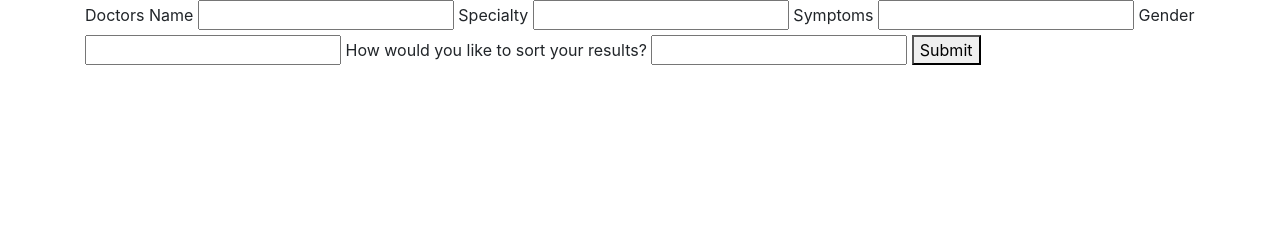
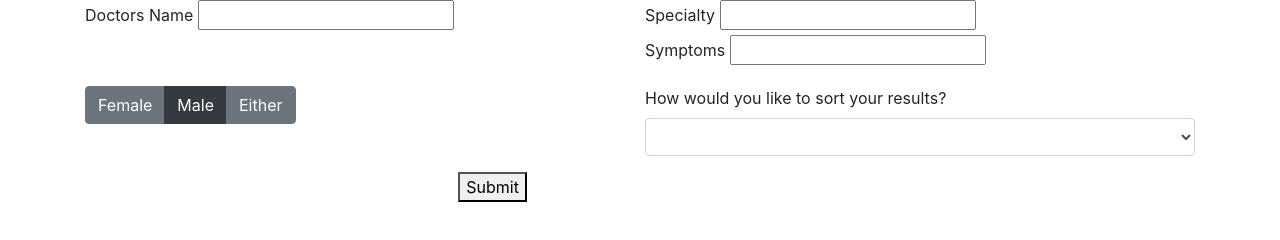
Before and after one commit to vstankatz/Dr-Gimme-the-News, a website built with webpack: page src/index.html in a window 1280 px wide. Built offline with nearby package versions, Linux system fonts and the light colour scheme.

Commit message:
add translation for radio and select input for API

```diff
--- a/src/index.html
+++ b/src/index.html
@@ -8,18 +8,68 @@
     <div class="container">
       <div class="doctorSearch">
         <form id="searchDoctor">
+          <div class="form-row">
+            <div class="form-group col-sm-6">
+
               <label>Doctors Name</label>
               <input type="text" id="docName">
+            </div>
+            <div class="form-group col-sm-6">
               <label>Specialty</label>
               <input type="text" id="docSpec">
+              <br>
               <label>Symptoms</label>
               <input type="text" id="docHelp">
-          <label>Gender</label>
-          <input type="text" id="docSex">
+            </div>
+          </div>
+          <div class="form-row allign-items-center">
+            <div class="form-group col-sm-4">
+              <div class="btn-group btn-group-toggle" data-toggle="buttons">
+                <label class="btn btn-secondary">Female
+                <input type="radio" name="gender" id="docSex" value="female">
+                </label>
+                <label class="btn btn-dark">Male
+                <input type="radio" name="gender" id="docSex" value="male">
+                </label>
+                <label class="btn btn-secondary">Either
+                <input type="radio" name="gender" id="docSex" value="" checked>
+                </label>
+              </div>
+            </div>
+            <div class="col-sm-2">
+
+            </div>
+            <div class="form-group col-sm-6">
               <label>How would you like to sort your results?</label>
-          <input type="text" id="docSort">
+              <select class="form-control" id="docSort">
+                <option value="">    </option>
+                <option value="full-name-asc">Ascending Name</option>
+                <option value="full-name-desc">Descending Name</option>
+                <option value="best-match-asc">Best Match Ascending</option>
+                <option value="best-match-asc">Best Match Descending</option>
+                <option value="rating-asc">Doctor's Rating Ascending</option>
+                <option value="rating-asc">Doctor's Rating Descending</option>
+                <option value="distance-asc">Distance Ascending</option>
+                <option value="distance-asc">Distance Descending</option>
+              </select>
+            </div>
+          </div>
+          <div class="form-row allign-items-center">
+            <div class="col-sm-4">
 
+            </div>
+            <div class="col-sm-4">
               <button type="submit">Submit</button>
+
+            </div>
+            <div class="col-sm-4">
+
+            </div>
+
+          </div>
+
+
+
         </form>
       </div>
       <div class="doctorResult">
--- a/src/main.js
+++ b/src/main.js
@@ -21,8 +21,8 @@ $(document).ready(function() {
     console.log(inputName);
     let inputSpec = $('input#docSpec').val();
     let inputHelp = $('input#docHelp').val();
-    let inputSex = $('input#docSex').val();
-    let inputSort = $('input#docSort').val();
+    let inputSex = $('input:radio[name=gender]:checked').val();
+    let inputSort = $('select#docSort').val();
 
     (async function () {
       let newName = translateInput(inputName);
@@ -31,6 +31,8 @@ $(document).ready(function() {
 
     })();
 
+    console.log(inputSex);
+    console.log(inputSort);
 
     const search = new QuerySearch();
 
```
Lines whose indentation alone changed are shown as unchanged.
